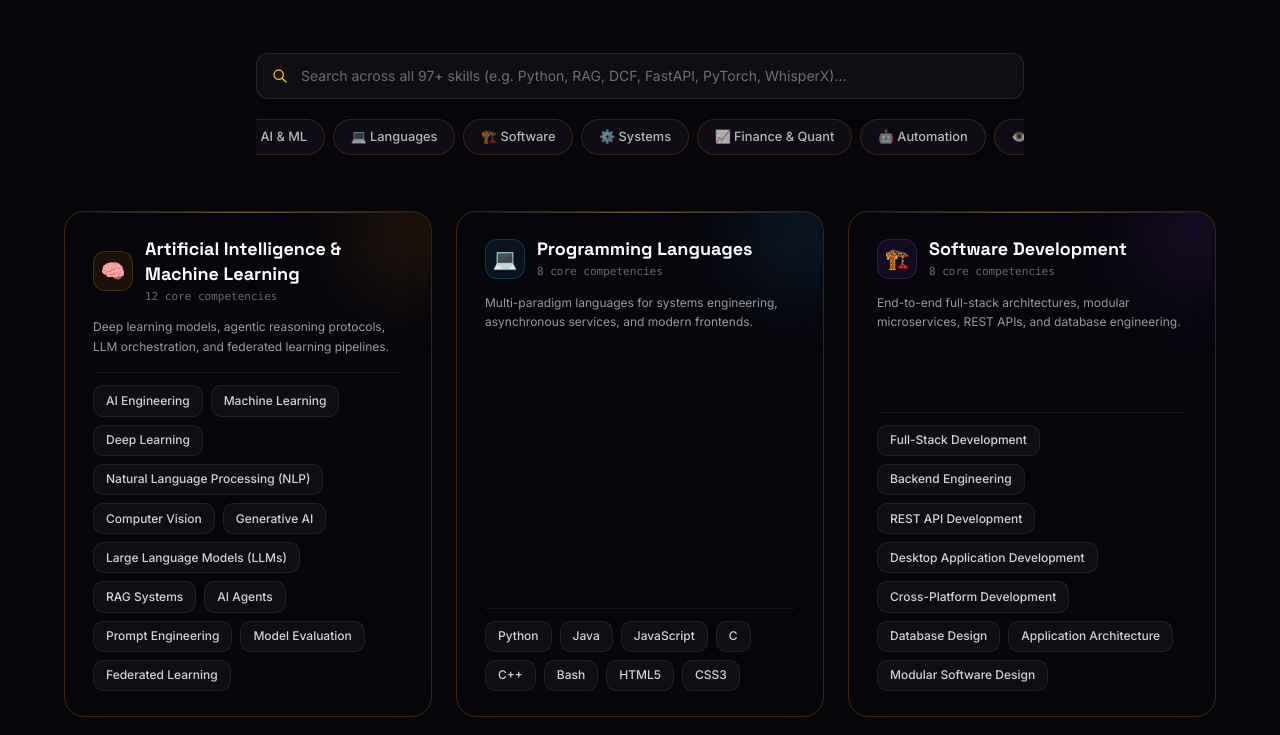
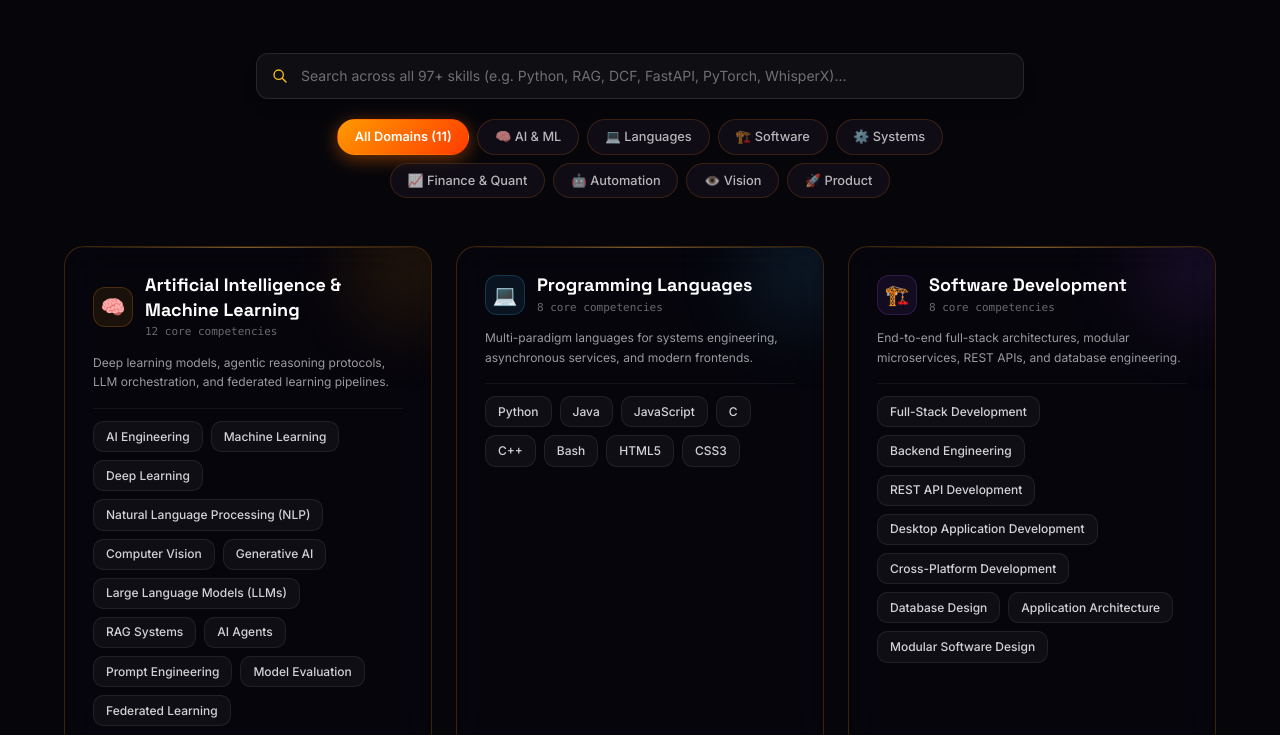
Before and after one commit to udaydomadiya08/my_portfolio, a website: page index.html in a window 1280 px wide. Shown: the part 5791-6526 px from the top of the page. Drawn offline with nearby package versions, Linux system fonts and the light colour scheme.

Commit message:
fix(skills): fill skill badges from top down and push empty space to card bottom

```diff
--- a/index.html
+++ b/index.html
@@ -311,7 +311,7 @@
         </div>
 
         <!-- Category Clusters Filter Buttons -->
-        <div class="flex items-center justify-start sm:justify-center gap-2 overflow-x-auto pb-2 max-w-full scrollbar-none no-scrollbar" id="skills-cluster-filters">
+        <div class="flex items-center justify-center flex-wrap gap-2" id="skills-cluster-filters">
           <button class="skill-filter-btn active shrink-0" data-filter="all">All Domains (11)</button>
           <button class="skill-filter-btn shrink-0" data-filter="ai">🧠 AI &amp; ML</button>
           <button class="skill-filter-btn shrink-0" data-filter="languages">💻 Languages</button>
--- a/js/main.js
+++ b/js/main.js
@@ -815,7 +815,7 @@ document.addEventListener('DOMContentLoaded', () => {
           </p>
 
           <!-- Skill Badges Container -->
-          <div class="flex flex-wrap gap-2 pt-3 border-t border-white/5 mt-auto">
+          <div class="flex flex-wrap gap-2 pt-3 border-t border-white/5">
             ${domain.skills.map(skill => {
               const isMatch = cleanQuery && skill.toLowerCase().includes(cleanQuery);
               return `<span class="skill-item-pill ${isMatch ? 'highlight' : ''}" title="${skill}">${skill}</span>`;
```
